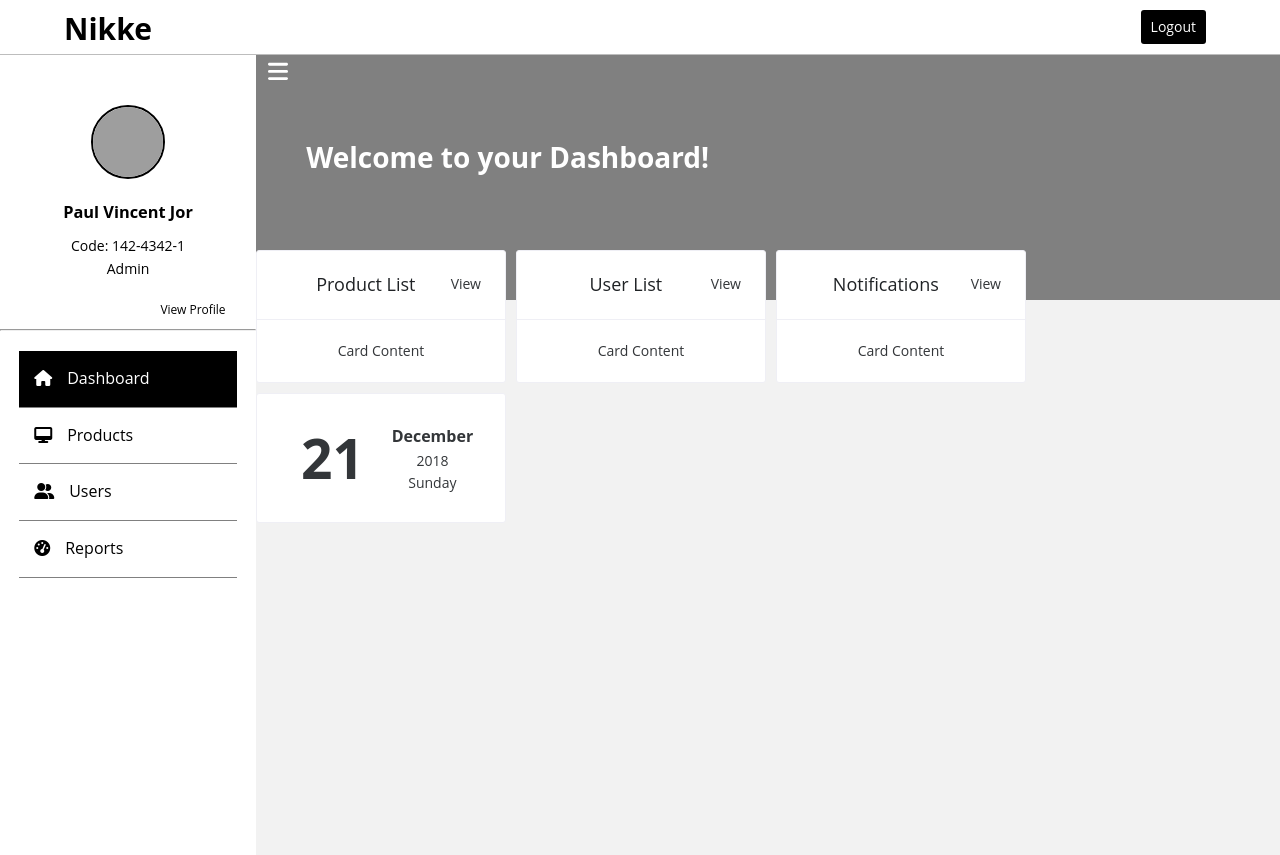
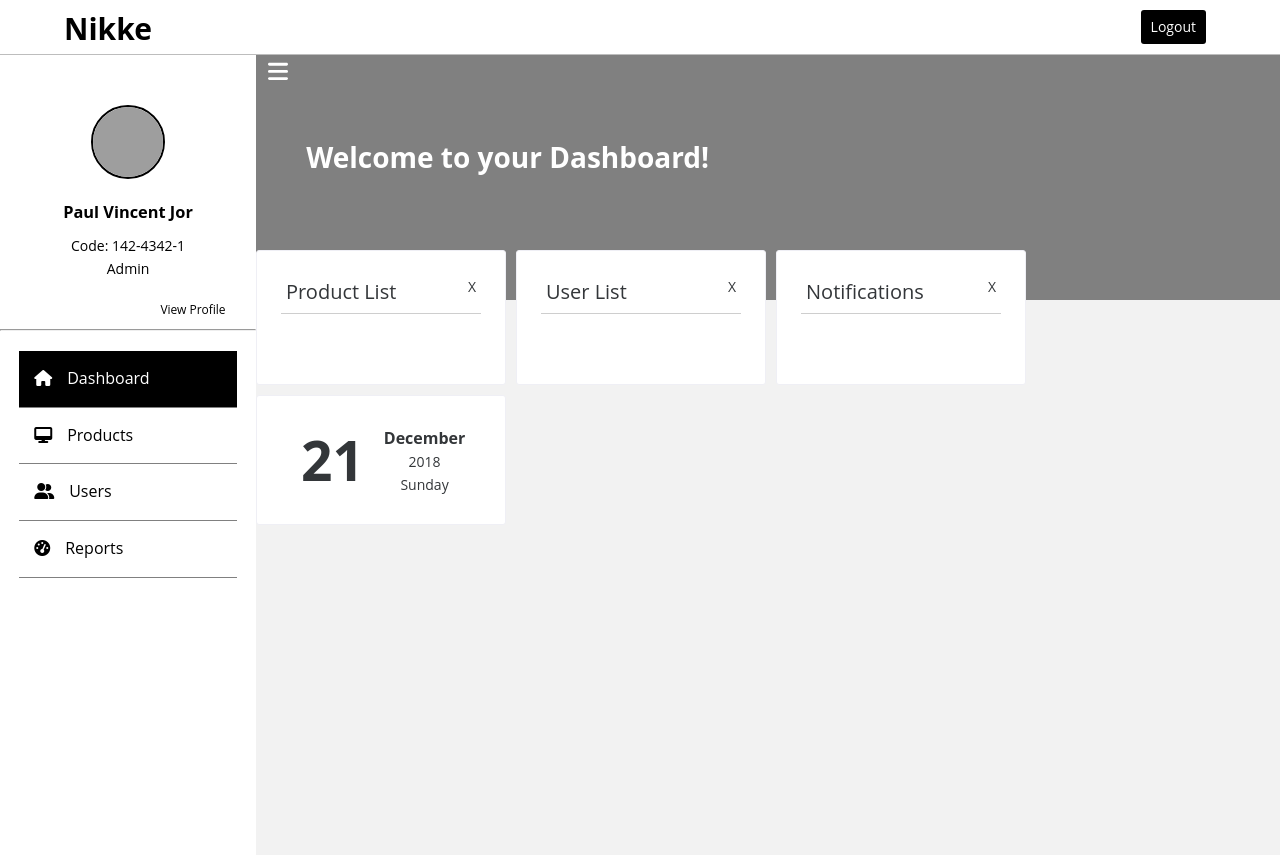
Before and after one commit to pauljor1499/vue-Nikke, a Vue app: page /admin/dashboard in a window 1280 px wide. Built offline with nearby package versions, Linux system fonts and the light colour scheme; grey boxes are pictures that could not be loaded.

Commit message:
update products

```diff
--- a/src/components/Admin/AdminDashboard.vue
+++ b/src/components/Admin/AdminDashboard.vue
@@ -6,58 +6,43 @@
       </div>
       <div class="card-content">
         <div class="cards">
-          <div class="card">
-            <n-card
-              title="Product List"
-              :segmented="{
-                content: true,
-                footer: 'soft',
-              }"
-              hoverable
-            >
-              <template #header-extra>View</template>
-              Card Content
-            </n-card>
-          </div>
+          <n-card class="card" hoverable>
+            <div class="header">
+              <div class="title">Product List</div>
+              <div class="action">X</div>
+            </div>
+            <div class="body"></div>
+            <div class="footer"></div>
+          </n-card>
 
-          <div class="card">
-            <n-card
-              title="User List"
-              :segmented="{
-                content: true,
-                footer: 'soft',
-              }"
-              hoverable
-            >
-              <template #header-extra>View</template>
-              Card Content
-            </n-card>
-          </div>
+          <n-card class="card" hoverable>
+            <div class="header">
+              <div class="title">User List</div>
+              <div class="action">X</div>
+            </div>
+            <div class="body"></div>
+            <div class="footer"></div>
+          </n-card>
 
-          <div class="card">
-            <n-card
-              title="Notifications"
-              :segmented="{
-                content: true,
-                footer: 'soft',
-              }"
-              hoverable
-            >
-              <template #header-extra>View</template>
-              Card Content
-            </n-card>
-          </div>
+          <n-card class="card" hoverable>
+            <div class="header">
+              <div class="title">Notifications</div>
+              <div class="action">X</div>
+            </div>
+            <div class="body"></div>
+            <div class="footer"></div>
+          </n-card>
 
-          <div class="card">
-            <n-card class="calendar" hoverable>
+          <n-card class="card" hoverable>
+            <div class="calendar">
               <div class="date">21</div>
               <div>
                 <div class="month">December</div>
                 <div class="year">2018</div>
                 <div class="day">Sunday</div>
               </div>
-            </n-card>
-          </div>
+            </div>
+          </n-card>
         </div>
       </div>
     </div>
@@ -125,6 +110,26 @@ export default {
   width: 250px;
 }
 
+.card .header {
+  overflow: hidden;
+  padding: 5px;
+  border-bottom: 1px solid rgb(206, 206, 206);
+}
+
+.card .header .title {
+  float: left;
+  font-size: 20px;
+  font-weight: 450;
+}
+
+.card .header .action {
+  float: right;
+}
+
+.card .body {
+  height: 50px;
+}
+
 .card .calendar {
   display: flex;
 }
--- a/src/components/Admin/AdminProducts.vue
+++ b/src/components/Admin/AdminProducts.vue
@@ -134,7 +134,7 @@ export default {
 
 .content .actions {
   overflow: hidden;
-  margin-bottom: 50px;
+  margin-bottom: 25px;
 }
 
 .content .error-message-show,
@@ -190,6 +190,7 @@ export default {
 .content .item .name,
 .content .item .type,
 .content .item .price {
+  color: black;
   width: 100%;
   text-align: left;
 }
--- a/src/views/AdminPage.vue
+++ b/src/views/AdminPage.vue
@@ -19,34 +19,26 @@
         <ul>
           <li>
             <router-link to="/admin/dashboard" class="nav">
-              <div>
               <span class="icon"><i class="fas fa-home"></i></span>
               <span class="item">Dashboard</span>
-              </div>
             </router-link>
           </li>
           <li>
             <router-link to="/admin/products" class="nav">
-              <div>
               <span class="icon"><i class="fas fa-desktop"></i></span>
               <span class="item">Products</span>
-              </div>
             </router-link>
           </li>
           <li>
             <router-link to="/admin" class="nav">
-              <div>
               <span class="icon"><i class="fas fa-user-friends"></i></span>
               <span class="item">Users</span>
-              </div>
             </router-link>
           </li>
           <li>
             <router-link to="/admin" class="nav">
-              <div>
               <span class="icon"><i class="fas fa-tachometer-alt"></i></span>
               <span class="item">Reports</span>
-              </div>
             </router-link>
           </li>
         </ul>
@@ -111,7 +103,7 @@ export default {
 
 /* side-bar show */
 .router-link-exact-active,
-.router-link-exact-active div {
+.router-link-exact-active span {
   background: black;
   color: white;
   transition: 0.3s ease;
@@ -179,7 +171,7 @@ export default {
   padding: 15px;
 }
 
-.sidebar ul li a div {
+.sidebar ul li a {
   text-align: left;
 }
 
--- a/src/views/Login.vue
+++ b/src/views/Login.vue
@@ -107,16 +107,16 @@ export default {
   setup() {
     const router = useRouter();
     let USERS = persons;
-    var error_message = ref(false);
+    let error_message = ref(false);
 
-    var eye = ref(true);
-    var open_eye = ref("far fa-eye");
-    var close_eye = ref("far fa-eye-slash");
-    var open_eye_pass = ref("password");
-    var close_eye_pass = ref("text");
+    let eye = ref(true);
+    let open_eye = ref("far fa-eye");
+    let close_eye = ref("far fa-eye-slash");
+    let open_eye_pass = ref("password");
+    let close_eye_pass = ref("text");
 
-    var email = ref(null);
-    var password = ref(null);
+    let email = ref(null);
+    let password = ref(null);
 
     function showInput() {
       if (
```
Lines whose indentation alone changed are shown as unchanged.
